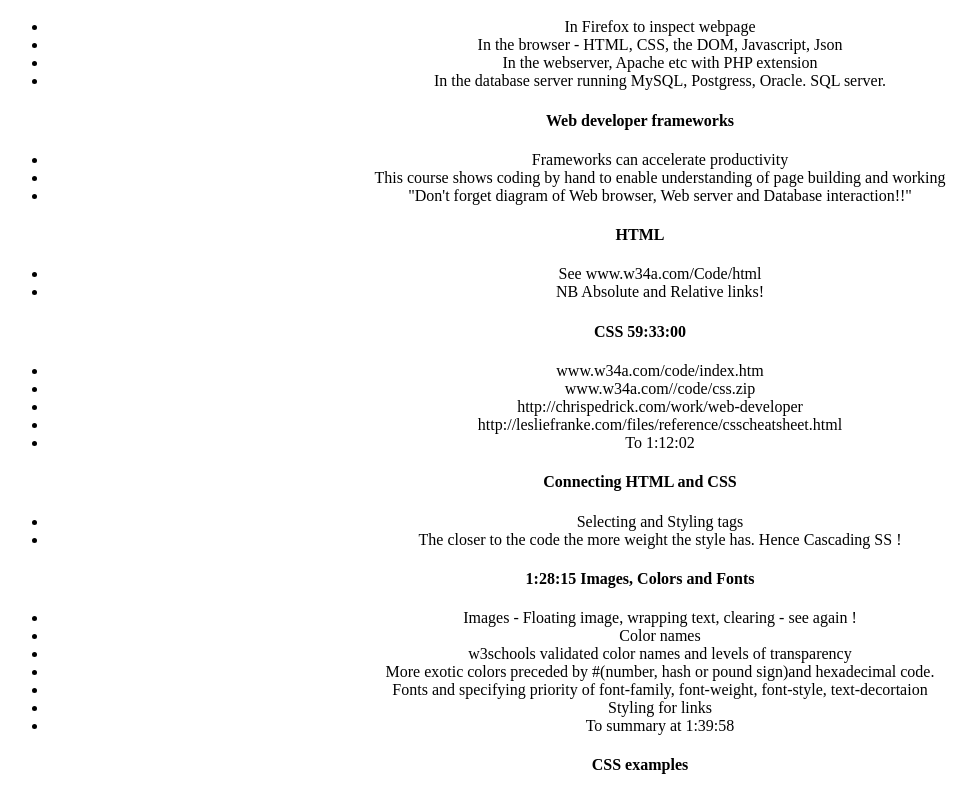
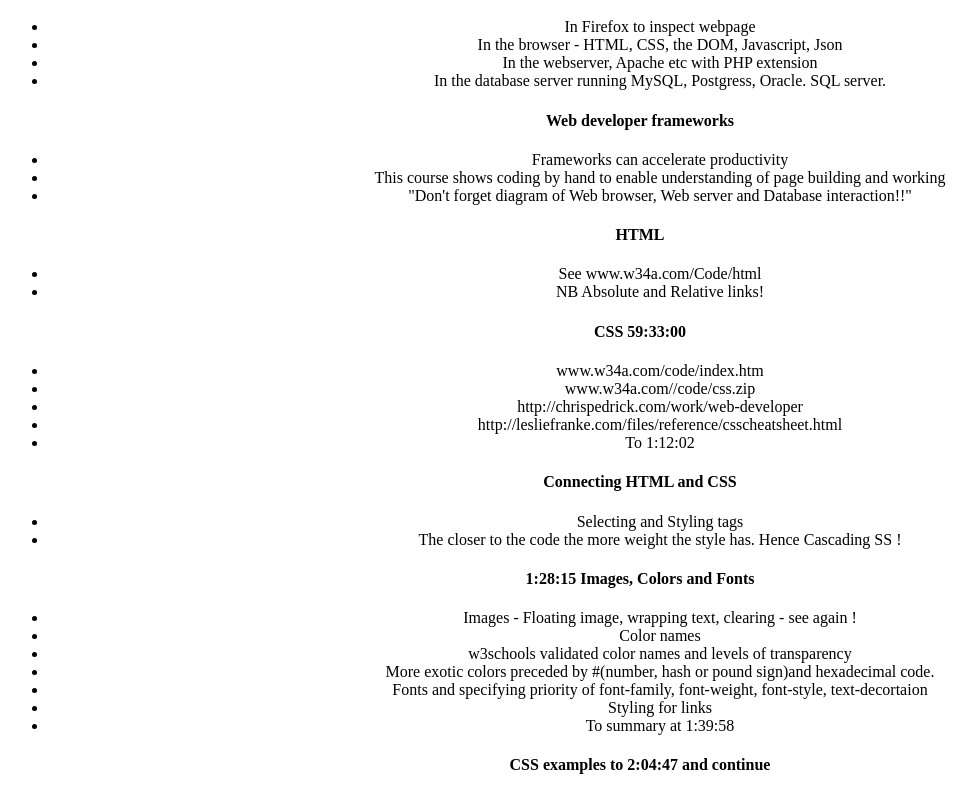
Before and after one commit to 1BobC/ChucksWebApps, a plain HTML site: page index.html in a window 1280 px wide. Shown: the part 470-1266 px from the top of the page, without its empty margins (0-976 px from the left). Drawn offline with Linux system fonts and the light colour scheme.

Commit message:
CSS examples to 2:04:47 and continue

```diff
--- a/index.html
+++ b/index.html
@@ -70,7 +70,7 @@
         <li>Styling for links</li>
         <li>To summary at 1:39:58</li>
     </ul>
-    <h4>CSS  examples</h4>
+    <h4>CSS  examples to 2:04:47 and continue</h4>
 
 
 
```
Also changed, not shown: 1 other file.
